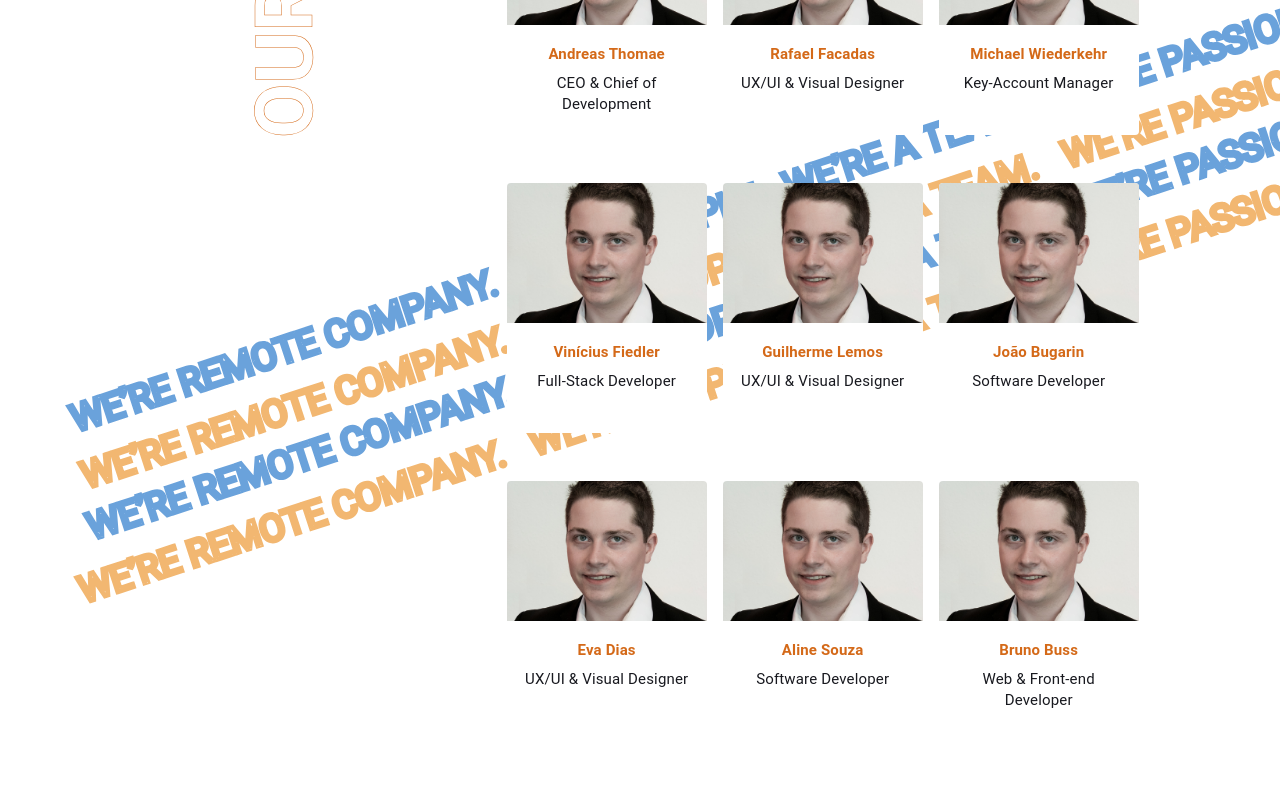
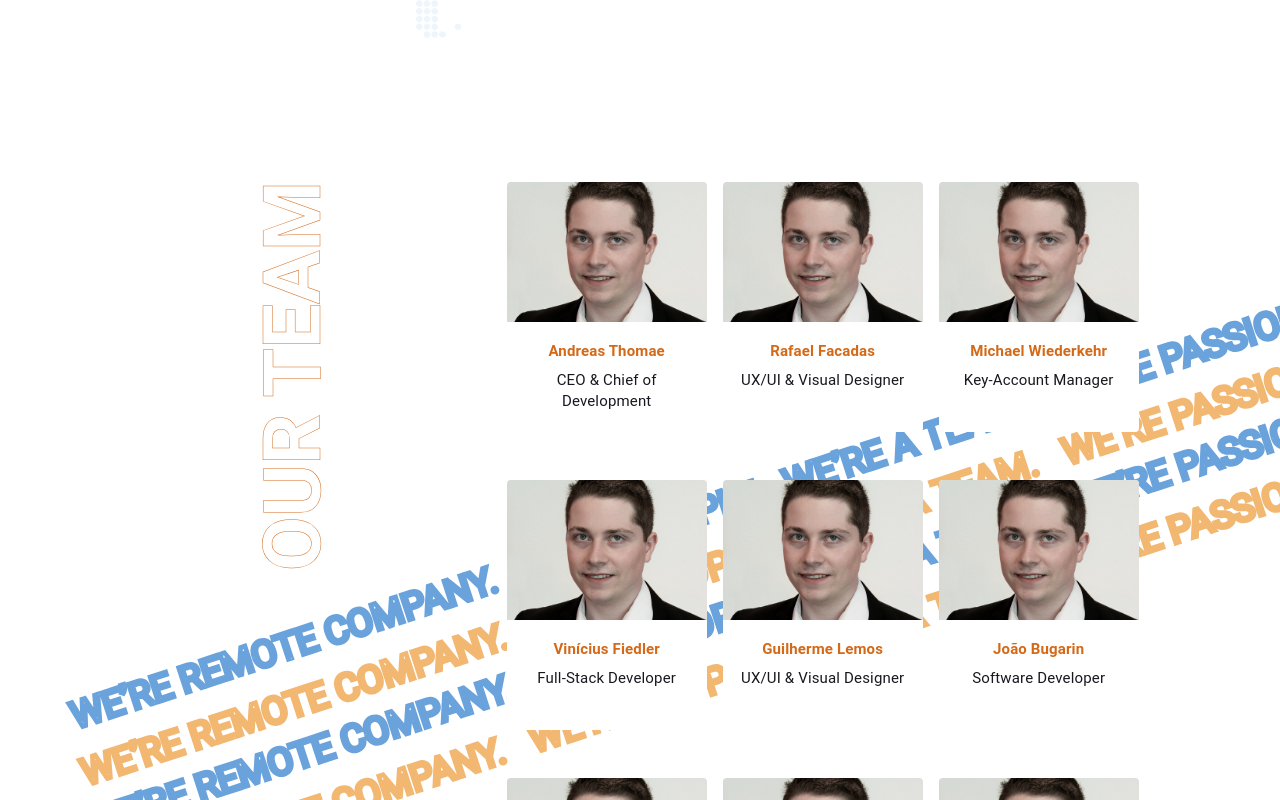
Before and after one commit to vfiedlerc/KampanosWebTranslated, a React (Create React App) app: page / in a window 1280 px wide. Shown: the part 7040-7840 px from the top of the page. Built offline with nearby package versions, Linux system fonts and the light colour scheme.

Commit message:
Changes at Countries, Story and Team

```diff
--- a/src/sections/Stories/Countries.tsx
+++ b/src/sections/Stories/Countries.tsx
@@ -9,23 +9,27 @@ const CountriesBox = styled('div')(({ theme }) => ({
     justifyContent: 'center',
     alignItems: 'center',
     [theme.breakpoints.down('sm')]: {
-       marginTop: '3rem',
-       marginBottom: '5rem',
+       marginTop: '4rem',
+       marginBottom: '4rem',
+       minHeight: '200px',
         span: { fontSize: '1rem', letterSpacing: 0 }
     },
     [theme.breakpoints.between('sm', 'md')]: {
-       marginTop: '6rem',
-       marginBottom: '6rem',
+        marginTop: '4rem',
+        marginBottom: '4rem',
+       minHeight: '400px',
         span: { fontSize: '1.5rem', letterSpacing: 0 }
     },
     [theme.breakpoints.between('md', 'lg')]: {
-       marginTop: '8rem',
+       marginTop: '2rem',
        marginBottom: '8rem',
+       minHeight: '600px',
         span: { fontSize: '1.5rem', letterSpacing: 0 }
     },
     [theme.breakpoints.up('lg')]: {
-       marginTop: '8rem',
+       marginTop: '2rem',
        marginBottom: '8rem',
+       minHeight: '600px',
         span: { fontSize: '1.8rem', letterSpacing: 0 }
     },
 }));
@@ -40,6 +44,7 @@ export const Countries = () => {
                 backgroundRepeat: 'no-repeat',
                 backgroundPosition: 'center',
                 alignItems: 'center',
+                alignSelf: 'center'
                 // margin: '2rem auto 6rem'
             }}>
             <Grid container
@@ -52,6 +57,7 @@ export const Countries = () => {
                     width: 'fit-content',
                     textAlign: 'center',
                     alignItems: 'center',
+                    minHeight: 'inherit',
                 }}>
                 <Grid item>
                     <Typography
--- a/src/sections/Teams/Team.tsx
+++ b/src/sections/Teams/Team.tsx
@@ -1,5 +1,5 @@
 import React from 'react';
-import { Box, Grid, Typography } from '@mui/material';
+import { Box, Grid, styled, Typography } from '@mui/material';
 import { FC } from 'react'
 import { MediaCard } from '../../components/Cards/MediaCard';
 import andreas from '../../assets/Andreas.jpg';
@@ -15,29 +15,119 @@ import Button from '@mui/material/Button';
 import OurTeamEffect from '../../assets/OurTeamEffect.png';
 import OurTeamEffects from '../../assets/OurTeamEffect.svg';
 import { Title } from '../../components/Titles/Title';
+import { Subtitle } from '../../components/Titles/Subtitle';
 
+const FontsBox = styled("div")(({ theme }) => ({
+  margin: 0,
+  padding: 0,
 
+  [theme.breakpoints.down("sm")]: {
+    h1: {
+      transform: "none",
+      fontSize: "2rem",
+      textAlign: "left",
+      textAlignLast: "left",
+      marginLeft: "1rem",
+      marginTop: "2rem",
+      marginBottom: "2rem",
+    },
+  },
+  [theme.breakpoints.between("sm", "md")]: {
+    h1: {
+      transform: "none",
+      fontSize: "2.5rem",
+      textAlign: "left",
+      textAlignLast: "left",
+      marginLeft: "1rem",
+      marginTop: "2rem",
+      marginBottom: "2rem",
+    }
+  },
+  [theme.breakpoints.between("md", "lg")]: {
+    h1: {
+      transform: "rotate(-90deg)",
+      fontSize: "4rem",
+      textAlign: "left",
+      textAlignLast: "left",
+      marginLeft: "1rem",
+      marginTop: "9rem",
+      marginBottom: "2rem",
+    }
+  },
+  [theme.breakpoints.up("lg")]: {
+    h1: {
+      transform: "rotate(-90deg)",
+      fontSize: "5rem",
+      textAlign: "left",
+      textAlignLast: "left",
+      marginLeft: "1rem",
+      marginTop: "9rem",
+      marginBottom: "2rem",
+    }
+  },
+}));
+const SubtitleBox = styled('span')(({ theme }) => ({
+  margin: 0,
+  padding: 0,
+  [theme.breakpoints.down('sm')]: {
+    span: {
+      fontSize: '1.5rem',
+      textAlign: 'center',
+      lineHeight: 1.35
+
+    }
+  },
+  [theme.breakpoints.between('sm', 'md')]: {
+    span: {
+      fontSize: '2rem',
+      textAlign: 'center',
+      lineHeight: 1.35
+    }
+  },
+  [theme.breakpoints.between('md', 'lg')]: {
+    span: {
+      fontSize: '2.5rem',
+      textAlign: 'center',
+      lineHeight: 1.35
+    }
+  },
+  [theme.breakpoints.up('lg')]: {
+    span: {
+      fontSize: '3.2rem',
+      textAlign: 'center',
+      lineHeight: 1.35
+    }
+  }
+}));
 
 export const Team: FC<TeamProps> = ({
   props
 }: TeamProps) => {
   return (
+    <FontsBox>
+
       <Grid container spacing={2} sx={{
         width: '100%',
+        alignItems: 'center',
         backgroundImage: `URL(${OurTeamEffects})`,
         backgroundSize: 'contain',
         backgroundRepeat: 'no-repeat',
         backgroundPosition: 'center',
-      alignItems: 'center',
-      margin: '2rem 2rem 6rem 4rem'
+        margin: '2rem 2rem 6rem 4rem',
       }} >
-      <Grid item xs={12} md={4} sx={{ alignSelf: 'start' }}>
+
+        <Grid item xs={12} md={4} sx={{
+          alignSelf: 'start',
+          zIndex: 900
+        }}>
           <Title color="#D46918" label="OUR TEAM" />
         </Grid>
-      <Grid item xs={6} md={8}
-      >
+
+        <Grid item xs={6} md={8}>
+
+          {/* <Grid container spacing={2} columns={3} rowSpacing={6} sx={{ textAlign: 'center', zIndex: 900, marginTop: '-250px' }}> */}
           <Grid container spacing={2} columns={3} rowSpacing={6} sx={{ textAlign: 'center' }}>
-          <Grid item >
+            <Grid item sx={{ textAlign: 'center', zIndex: 900 }}>
               <Grid container spacing={2} >
                 <Grid item>
                   <MediaCard image={andreas} title='Andreas Thomae' text='CEO & Chief of Development' />
@@ -50,9 +140,9 @@ export const Team: FC<TeamProps> = ({
                 </Grid>
               </Grid>
             </Grid>
-          <Grid item>
-            <Grid container spacing={2} >
 
+            <Grid item >
+              <Grid container spacing={2}>
                 <Grid item>
                   <MediaCard image={andreas} title='Vinícius Fiedler' text='  Full-Stack Developer' />
                 </Grid>
@@ -64,7 +154,8 @@ export const Team: FC<TeamProps> = ({
                 </Grid>
               </Grid>
             </Grid>
-          <Grid item>
+
+            <Grid item >
               <Grid container spacing={2}>
                 <Grid item>
                   <MediaCard image={andreas} title='Eva Dias' text='UX/UI & Visual Designer' />
@@ -77,12 +168,33 @@ export const Team: FC<TeamProps> = ({
                 </Grid>
               </Grid>
             </Grid>
+
+
+
           </Grid>
+
         </Grid>
+
       </Grid>
-    // </Box>
+    </FontsBox >
   );
 }
 export type TeamProps = {
   props: any
 }
+
+{/*   <SubtitleBox
+        sx={{
+          whiteSpace: 'nowrap',
+          overflow: 'hidden',
+          transform: 'rotate(-20deg)',
+          zIndex: -999,
+          height: '100%',
+          alignSelf: 'center',
+          position: 'relative'
+        }}
+      >
+        <Subtitle color='#6AA2DB' label="WE'RE PEOPLE. WE'RE TEAM. WE'RE REMOTE COMPANY. WE'RE PASSION. " stroke='2px' direction='right' />
+        <Subtitle color='#D46918' label="WE'RE PEOPLE. WE'RE TEAM. WE'RE REMOTE COMPANY. WE'RE PASSION. " stroke='2px' direction='left' />
+        <Subtitle color='#6AA2DB' label="WE'RE PEOPLE. WE'RE TEAM. WE'RE REMOTE COMPANY. WE'RE PASSION. " stroke='2px' direction='right' />
+      </SubtitleBox> */}
```
Also changed, not shown: src/sections/Stories/Story.tsx (+0 -3 lines). Lines whose indentation alone changed are shown as unchanged.
